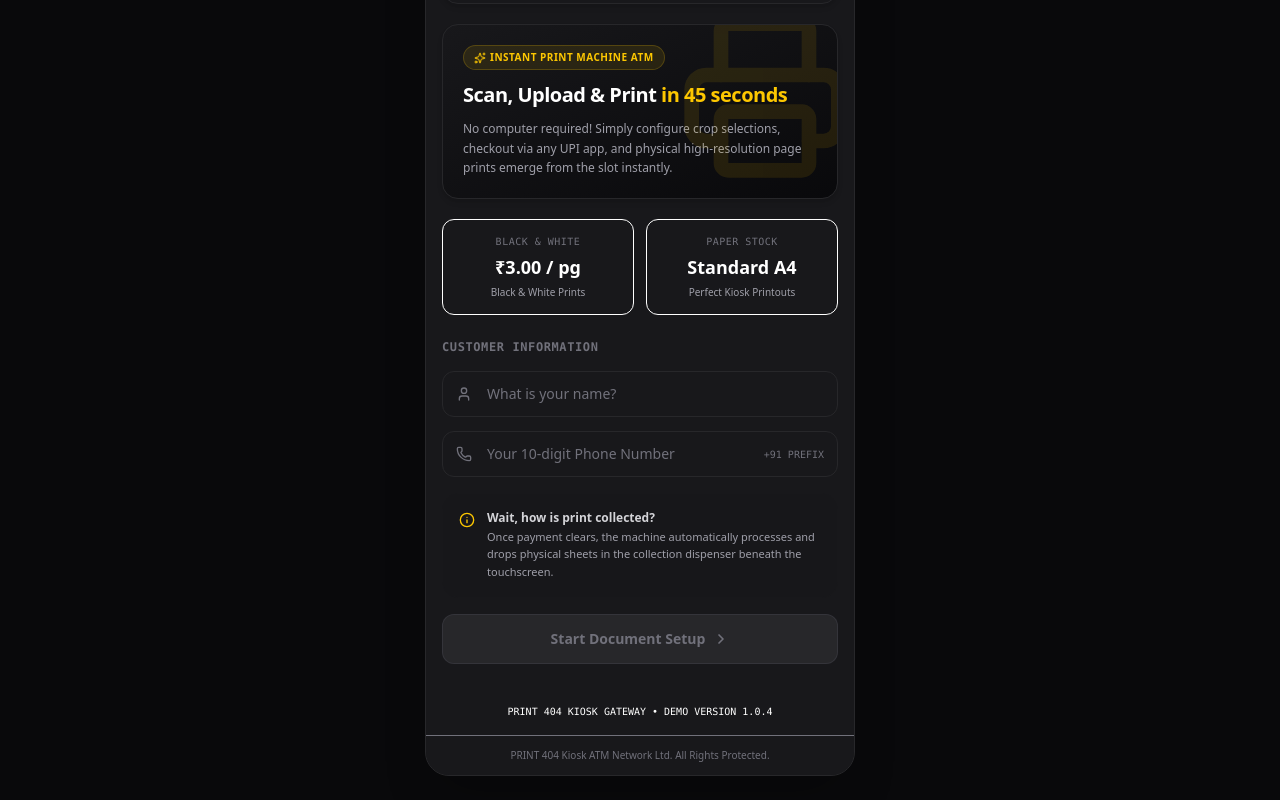
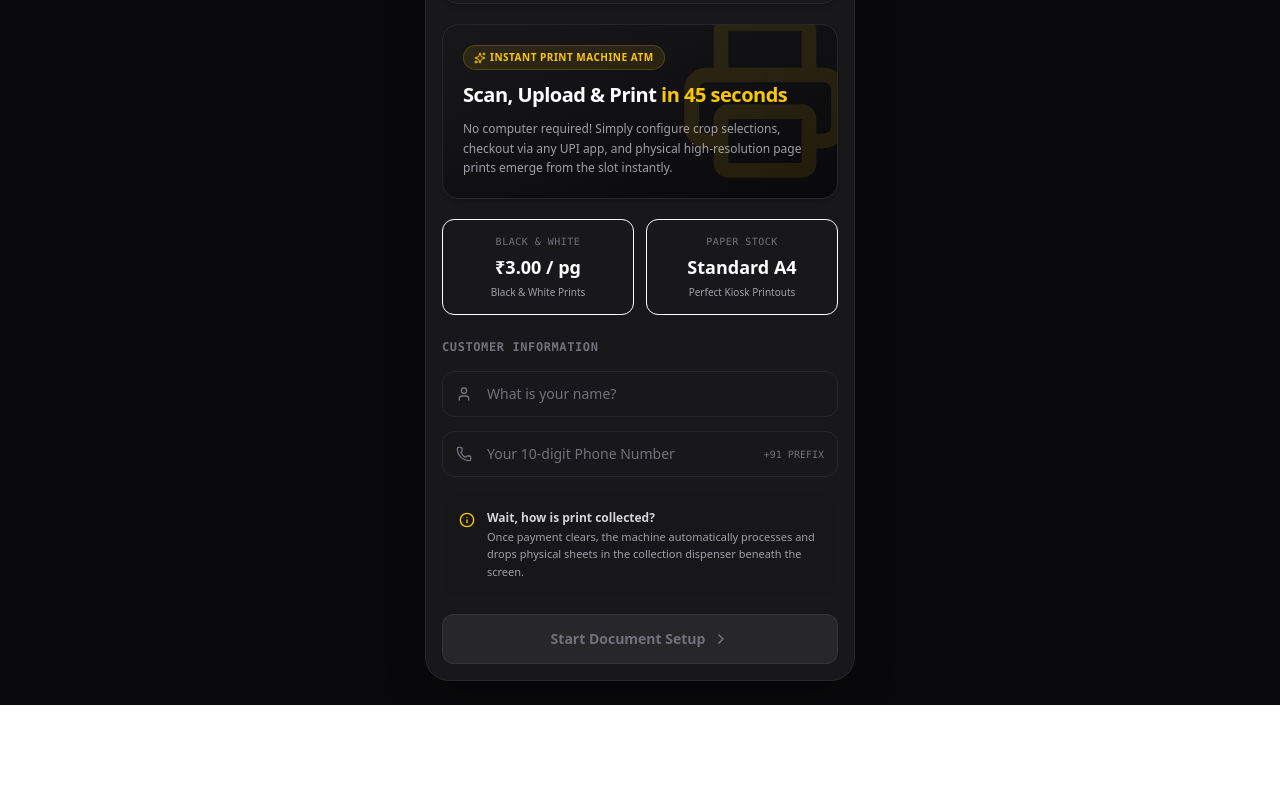
Before and after one commit to 404printnotfound-arch/print, a React (Vite) app: page / in a window 1280 px wide. Shown: the part 221-1021 px from the top of the page. After the commit the page ends 926 px from the top, so only its background shows below. Built offline with nearby package versions, Linux system fonts and the light colour scheme; no server answers.

Commit message:
feat: update pricing logic to calculate cost per sheet
Adjust total cost calculation to account for double-sided printing, billing per sheet rather than per page. Update documentation for clarity.

```diff
--- a/src/App.tsx
+++ b/src/App.tsx
@@ -106,13 +106,14 @@ export default function App() {
 
   const fileInputRef = useRef<HTMLInputElement>(null);
 
-  // Pricing variable based on ₹3 each print
+  // Pricing variable based on ₹3 each print sheet
   const pricePerPage = 3;
 
   // Calculate dynamic pricing
   const calculateTotalCost = () => {
     if (!selectedFile) return 0;
-    return selectedFile.pages * printSettings.copies * pricePerPage;
+    const sheets = printSettings.sides === 'double' ? Math.ceil(selectedFile.pages / 2) : selectedFile.pages;
+    return sheets * printSettings.copies * pricePerPage;
   };
 
   // Load official Razorpay checkout script dynamically
@@ -695,7 +696,7 @@ export default function App() {
                       <div className="space-y-0.5">
                         <h4 className="text-xs font-bold text-zinc-300 font-sans">Wait, how is print collected?</h4>
                         <p className="text-[11px] text-zinc-400 leading-relaxed font-sans">
-                          Once payment clears, the machine automatically processes and drops physical sheets in the collection dispenser beneath the touchscreen.
+                          Once payment clears, the machine automatically processes and drops physical sheets in the collection dispenser beneath the screen.
                         </p>
                       </div>
                     </div>
@@ -714,12 +715,6 @@ export default function App() {
                       <ChevronRight className="w-4 h-4 stroke-[2.5]" />
                     </button>
                   </form>
-                </div>
-
-                <div className="pt-4 text-center">
-                  <p className="text-[10px] text-zinc-650 font-mono">
-                    PRINT 404 KIOSK GATEWAY • DEMO VERSION 1.0.4
-                  </p>
                 </div>
               </motion.div>
             )}
@@ -1359,11 +1354,6 @@ export default function App() {
           </AnimatePresence>
         </main>
 
-        {/* Global branding footer for the center mobile container */}
-        <footer className="p-3 bg-zinc-900 text-center border-t border-zinc-850 text-zinc-500 text-[10px] font-sans">
-          <span>PRINT 404 Kiosk ATM Network Ltd. All Rights Protected.</span>
-        </footer>
-
       </div>
     </div>
   );
--- a/src/components/PrintOptionsForm.tsx
+++ b/src/components/PrintOptionsForm.tsx
@@ -20,8 +20,9 @@ export default function PrintOptionsForm({
   onBack,
 }: PrintOptionsFormProps) {
   const isImage = file.type.startsWith('image/');
-  const pricePerPage = 3; // ₹3 each page print as requested!
-  const totalCost = file.pages * settings.copies * pricePerPage;
+  const pricePerPage = 3; // ₹3 each sheet print as requested!
+  const sheets = settings.sides === 'double' ? Math.ceil(file.pages / 2) : file.pages;
+  const totalCost = sheets * settings.copies * pricePerPage;
 
   return (
     <div className="space-y-6" id="options-form">
```
Also changed, not shown: 1 other file (tests, documents, lock files or other folders).
